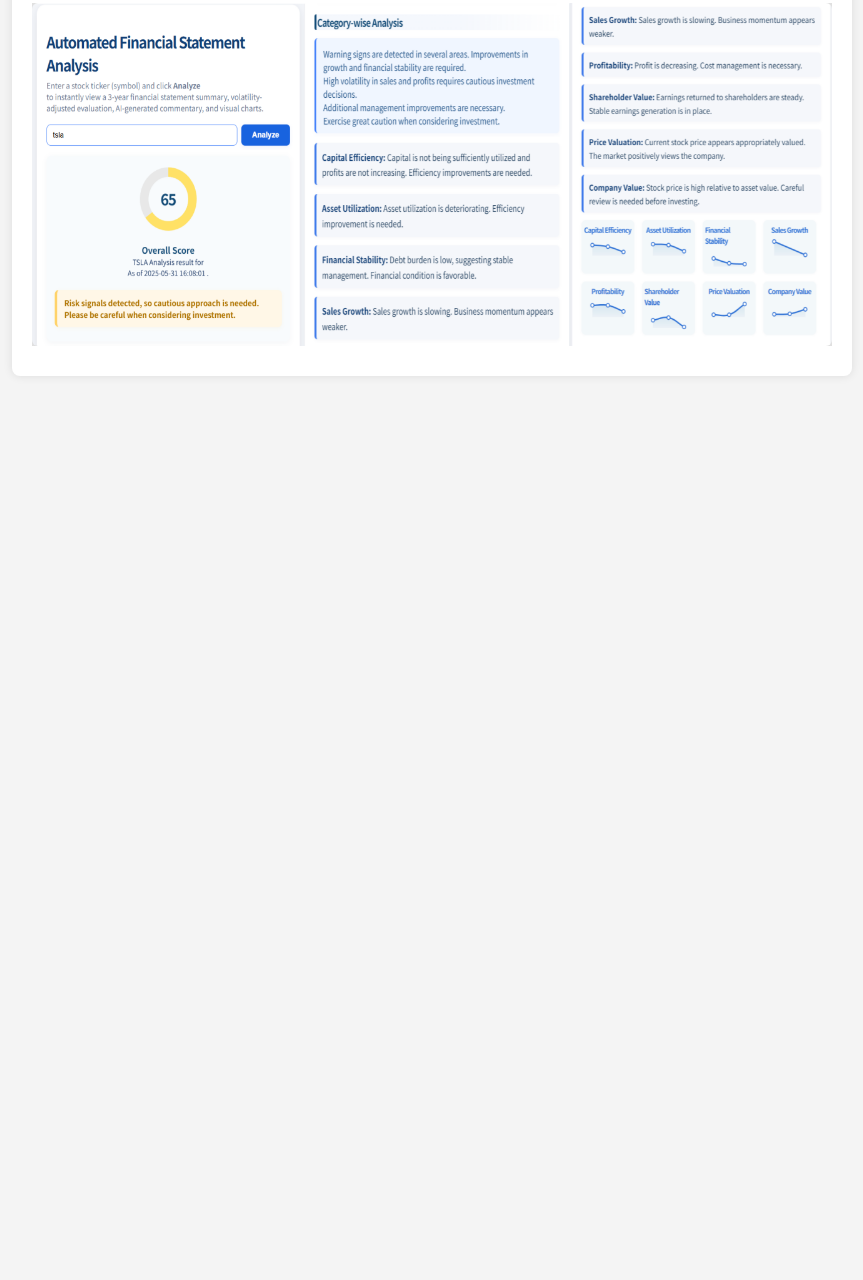
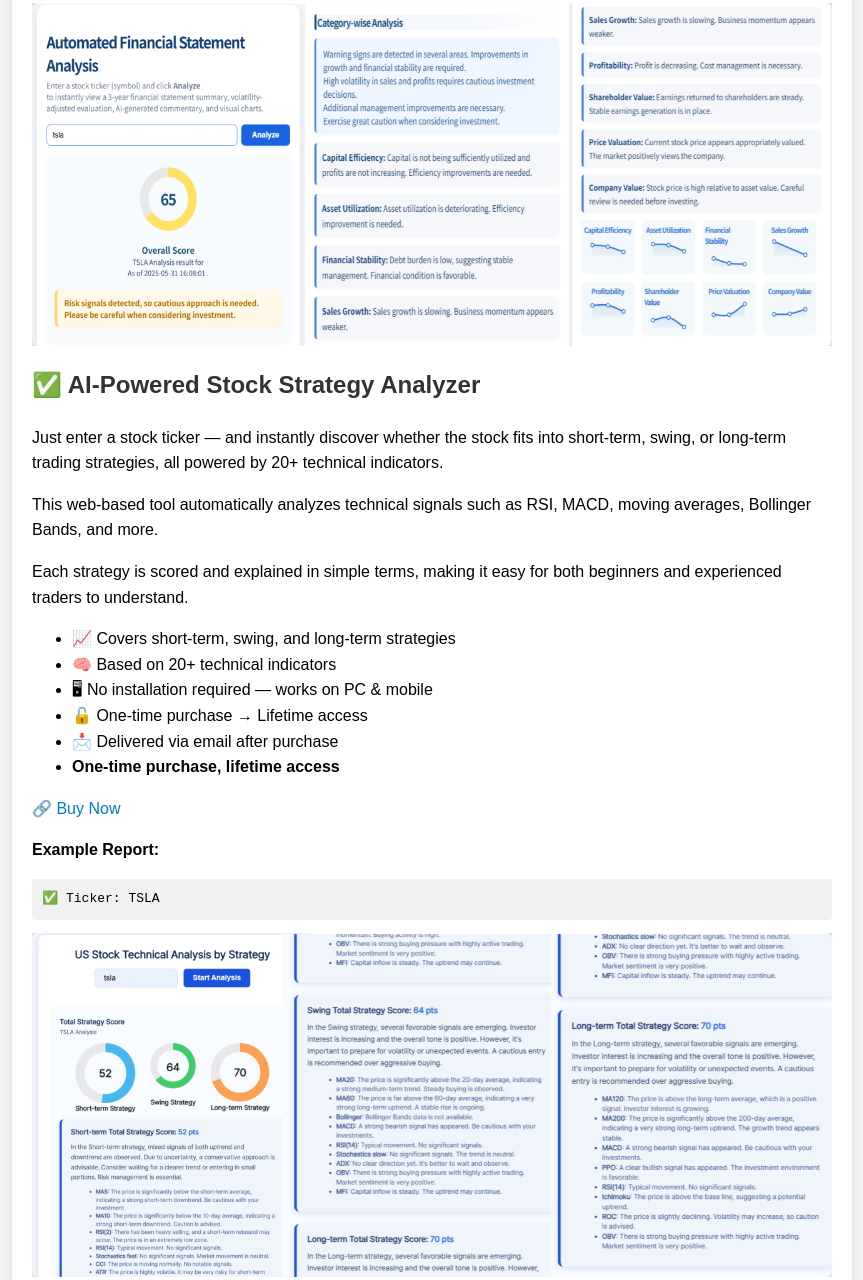
Before and after one commit to ttfcl/en_BDBC, a plain HTML site: page index.html in a window 1280 px wide. Shown: the part 1778-3058 px from the top of the page, without its empty margins (208-1071 px from the left). Before the commit the page ends 2174 px from the top, so only its background shows below. Drawn offline with Linux system fonts and the light colour scheme.

Commit message:
run123123

```diff
--- a/index.html
+++ b/index.html
@@ -131,6 +131,26 @@
     <div class="image-placeholder">
         <img alt="report" src="ang1.png" style="width:100%; border-radius:6px;" />
     </div>
+
+    <h2>✅ AI-Powered Stock Strategy Analyzer</h2>
+    <p>Just enter a stock ticker — and instantly discover whether the stock fits into short-term, swing, or long-term trading strategies, all powered by 20+ technical indicators.</p>
+    <p>This web-based tool automatically analyzes technical signals such as RSI, MACD, moving averages, Bollinger Bands, and more.</p>
+    <p>Each strategy is scored and explained in simple terms, making it easy for both beginners and experienced traders to understand.</p>
+    <ul>
+      <li>📈 Covers short-term, swing, and long-term strategies</li>
+      <li>🧠 Based on 20+ technical indicators</li>
+      <li>🖥 No installation required — works on PC & mobile</li>
+      <li>🔓 One-time purchase → Lifetime access</li>
+      <li>📩 Delivered via email after purchase</li>
+      <li><strong>One-time purchase, lifetime access</strong></li>
+    </ul>
+    <p>🔗 <a href="https://aistock.gumroad.com/l/strategy-analyzer" target="_blank">Buy Now</a></p>
+    <p><strong>Example Report:</strong></p>
+    <pre>✅ Ticker: TSLA</pre>
+
+    <div class="image-placeholder">
+        <img alt="report" src="ang3.png" style="width:100%; border-radius:6px;" />
+    </div>
   </div>
 </body>
 </html>
```
Also changed, not shown: ang3.png (added).
